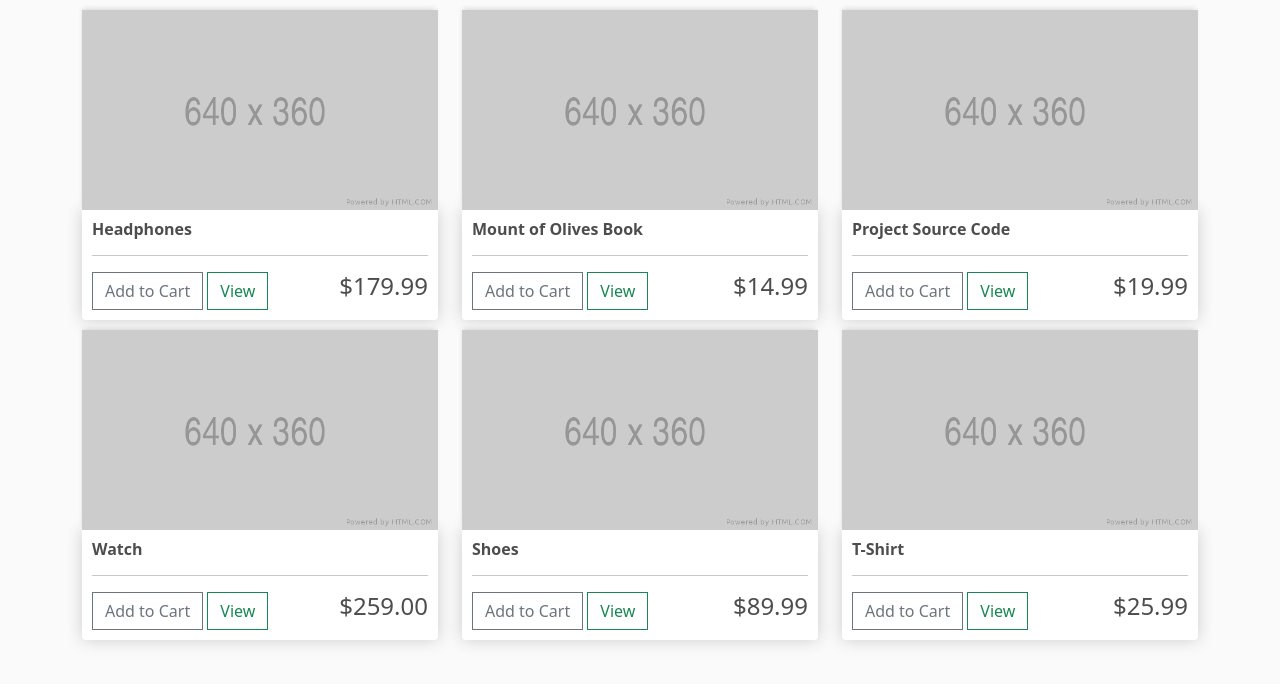
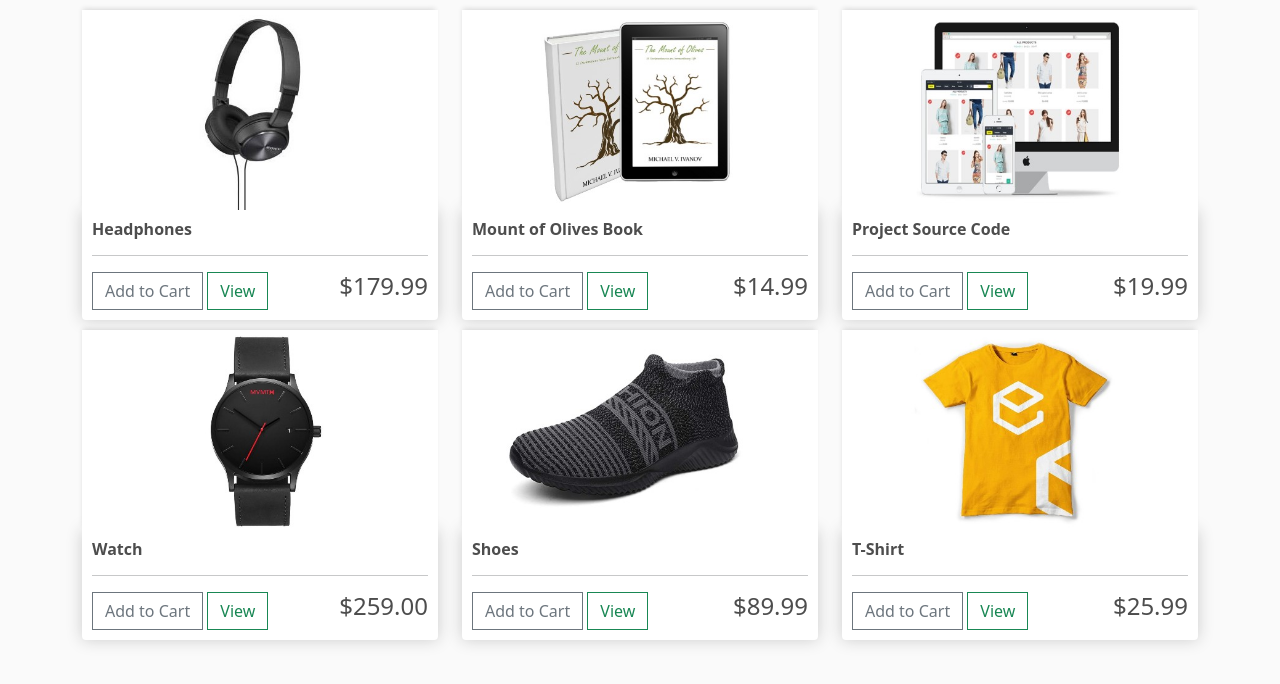
Before and after one commit to DavydTseluiko/ecommerce-django, a Django app: page / in a window 1280 px wide. Shown: the part 60-744 px from the top of the page. Run offline with Django 5.2, Linux system fonts and the light colour scheme; data comes from the database, SQL or seed files in the repository.

Commit message:
Add image to products after uploading them from admin panel

```diff
--- a/store/templates/store/store.html
+++ b/store/templates/store/store.html
@@ -4,7 +4,7 @@
      <div class="row">
           {% for product in products %}
           <div class="col-lg-4">
-               <img class="thumbnail" src="{% static 'images/placeholder.png' %}" alt="Product image">
+               <img class="thumbnail" src="{{product.image.url}}" alt="Product image">
                <div class="box-element product">
                     <h6><strong>{{product.name}}</strong></h6>
                     <hr>
```
